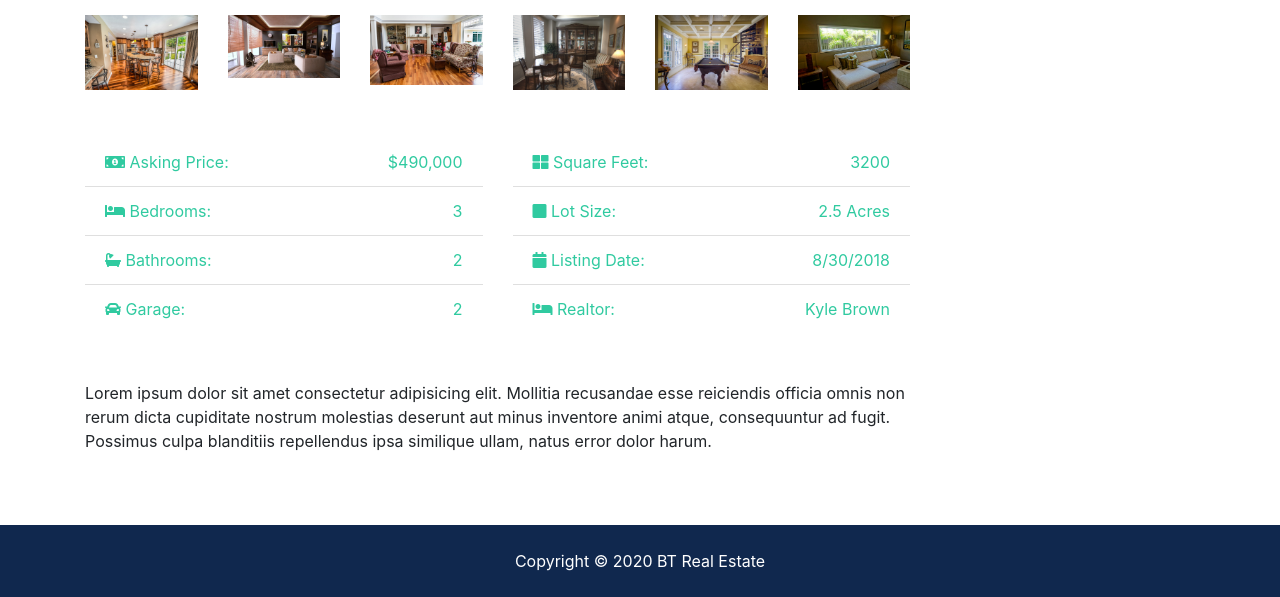
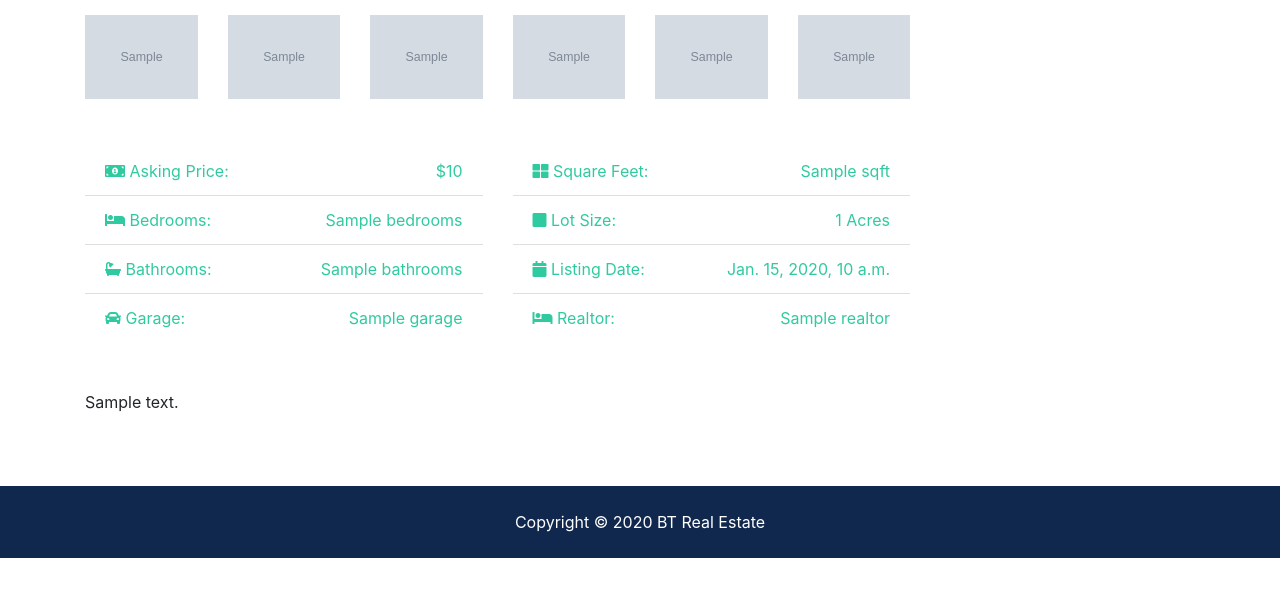
Before and after one commit to webmakaka/Python-django-dev-to-deployment, a Django app: template project/templates/listings/listing.html in a window 1280 px wide. Shown: the part 1131-1728 px from the top of the page. After the commit the page ends 1689 px from the top, so only its background shows below. Run offline with Django 3.2, Linux system fonts and the light colour scheme; the template is opened without the code that fills it: most values are stand-ins (such as "Sample title", 1, 10 or a date in 2020); grey boxes marked "Sample" are stand-in pictures; some libraries are stand-ins or nearby versions.

Commit message:
06. View Methods, Display & Search | 43. Single Listing Page

```diff
--- a/project/templates/listings/listing.html
+++ b/project/templates/listings/listing.html
@@ -1,11 +1,15 @@
-{% extends 'base.html' %} {% block content %}
+{% extends 'base.html' %}
+
+{% load humanize %}
+
+{% block content %}
 
 <section id="showcase-inner" class="py-5 text-white">
   <div class="container">
     <div class="row text-center">
       <div class="col-md-12">
-        <h1 class="display-4">45 Drivewood Circle</h1>
-        <p class="lead"><i class="fas fa-map-marker"></i> Norwood MA, 02062</p>
+        <h1 class="display-4">{{ listing.title }}</h1>
+        <p class="lead"><i class="fas fa-map-marker"></i> {{ listing.city }} {{ listing.state }} {{ listing.zipcode }}</p>
       </div>
     </div>
   </div>
@@ -17,12 +21,12 @@
     <nav>
       <ol class="breadcrumb">
         <li class="breadcrumb-item">
-          <a href="index.html">Home</a>
+          <a href="{% url 'index' %}">Home</a>
         </li>
         <li class="breadcrumb-item">
-          <a href="listings.html">Listings</a>
+          <a href="{% url 'listings' %}">Listings</a>
         </li>
-        <li class="breadcrumb-item active">42 Drivewood Circle</li>
+        <li class="breadcrumb-item active">{{ listing.title }}</li>
       </ol>
     </nav>
   </div>
@@ -31,89 +35,100 @@
 <!-- Listing -->
 <section id="listing" class="py-4">
   <div class="container">
-    <a href="listings.html" class="btn btn-light mb-4">Back To Listings</a>
+    <a href="{% url 'listings' %}" class="btn btn-light mb-4">Back To Listings</a>
     <div class="row">
       <div class="col-md-9">
         <!-- Home Main Image -->
         <img
-          src="assets/img/homes/home-1.jpg"
+          src="{{ listing.photo_main.url }}"
           alt=""
           class="img-main img-fluid mb-3"
         />
         <!-- Thumbnails -->
         <div class="row mb-5 thumbs">
+
+          {% if listing.photo_1 %}
           <div class="col-md-2">
-            <a
-              href="assets/img/homes/home-inside-1.jpg"
-              data-lightbox="home-images"
-            >
+            <a href="{{ listing.photo_1.url }}"
+              data-lightbox="home-images" >
               <img
-                src="assets/img/homes/home-inside-1.jpg"
+                src="{{ listing.photo_1.url }}"
                 alt=""
                 class="img-fluid"
               />
             </a>
           </div>
+          {% endif %}
+          {% if listing.photo_2 %}
           <div class="col-md-2">
             <a
-              href="assets/img/homes/home-inside-2.jpg"
+              href="{{ listing.photo_2.url }}"
               data-lightbox="home-images"
             >
               <img
-                src="assets/img/homes/home-inside-2.jpg"
+                src="{{ listing.photo_2.url }}"
                 alt=""
                 class="img-fluid"
               />
             </a>
           </div>
+          {% endif %}
+          {% if listing.photo_3 %}
           <div class="col-md-2">
             <a
-              href="assets/img/homes/home-inside-3.jpg"
+              href="{{ listing.photo_3.url }}"
               data-lightbox="home-images"
             >
               <img
-                src="assets/img/homes/home-inside-3.jpg"
+                src="{{ listing.photo_3.url }}"
                 alt=""
                 class="img-fluid"
               />
             </a>
           </div>
+          {% endif %}
+          {% if listing.photo_4 %}
           <div class="col-md-2">
             <a
-              href="assets/img/homes/home-inside-4.jpg"
+              href="{{ listing.photo_4.url }}"
               data-lightbox="home-images"
             >
               <img
-                src="assets/img/homes/home-inside-4.jpg"
+                src="{{ listing.photo_4.url }}"
                 alt=""
                 class="img-fluid"
               />
             </a>
           </div>
+          {% endif %}
+          {% if listing.photo_5 %}
           <div class="col-md-2">
             <a
-              href="assets/img/homes/home-inside-5.jpg"
+              href="{{ listing.photo_5.url }}"
               data-lightbox="home-images"
             >
               <img
-                src="assets/img/homes/home-inside-5.jpg"
+                src="{{ listing.photo_5.url }}"
                 alt=""
                 class="img-fluid"
               />
             </a>
           </div>
+          {% endif %}
+          {% if listing.photo_6 %}
           <div class="col-md-2">
             <a
-              href="assets/img/homes/home-inside-6.jpg"
+              href="{{ listing.photo_6.url }}"
               data-lightbox="home-images"
             >
               <img
-                src="assets/img/homes/home-inside-6.jpg"
+                src="{{ listing.photo_6.url }}"
                 alt=""
                 class="img-fluid"
               />
             </a>
           </div>
+          {% endif %}
         </div>
         <!-- Fields -->
         <div class="row mb-5 fields">
@@ -121,19 +136,19 @@
             <ul class="list-group list-group-flush">
               <li class="list-group-item text-secondary">
                 <i class="fas fa-money-bill-alt"></i> Asking Price:
-                <span class="float-right">$490,000</span>
+                <span class="float-right">${{ listing.price | intcomma }}</span>
               </li>
               <li class="list-group-item text-secondary">
                 <i class="fas fa-bed"></i> Bedrooms:
-                <span class="float-right">3</span>
+                <span class="float-right">{{ listing.bedrooms }}</span>
               </li>
               <li class="list-group-item text-secondary">
                 <i class="fas fa-bath"></i> Bathrooms:
-                <span class="float-right">2</span>
+                <span class="float-right">{{ listing.bathrooms }}</span>
               </li>
               <li class="list-group-item text-secondary">
                 <i class="fas fa-car"></i> Garage:
-                <span class="float-right">2 </span>
+                <span class="float-right">{{ listing.garage }} </span>
               </li>
             </ul>
           </div>
@@ -141,19 +156,19 @@
             <ul class="list-group list-group-flush">
               <li class="list-group-item text-secondary">
                 <i class="fas fa-th-large"></i> Square Feet:
-                <span class="float-right">3200</span>
+                <span class="float-right">{{ listing.sqft }}</span>
               </li>
               <li class="list-group-item text-secondary">
                 <i class="fas fa-square"></i> Lot Size:
-                <span class="float-right">2.5 Acres </span>
+                <span class="float-right">{{ listing.lot_size }} Acres </span>
               </li>
               <li class="list-group-item text-secondary">
                 <i class="fas fa-calendar"></i> Listing Date:
-                <span class="float-right">8/30/2018</span>
+                <span class="float-right">{{ listing.list_date }}</span>
               </li>
               <li class="list-group-item text-secondary">
                 <i class="fas fa-bed"></i> Realtor:
-                <span class="float-right">Kyle Brown </span>
+                <span class="float-right">{{ listing.realtor }}</span>
               </li>
             </ul>
           </div>
@@ -162,11 +177,7 @@
         <!-- Description -->
         <div class="row mb-5">
           <div class="col-md-12">
-            Lorem ipsum dolor sit amet consectetur adipisicing elit. Mollitia
-            recusandae esse reiciendis officia omnis non rerum dicta cupiditate
-            nostrum molestias deserunt aut minus inventore animi atque,
-            consequuntur ad fugit. Possimus culpa blanditiis repellendus ipsa
-            similique ullam, natus error dolor harum.
+            {{ listing.description }}
           </div>
         </div>
       </div>
@@ -174,12 +185,12 @@
         <div class="card mb-3">
           <img
             class="card-img-top"
-            src="assets/img/realtors/kyle.jpg"
-            alt="Seller of the month"
+            src="{{ listing.realtor.photo.url }}"
+            alt=""
           />
           <div class="card-body">
             <h5 class="card-title">Property Realtor</h5>
-            <h6 class="text-secondary">Kyle Brown</h6>
+            <h6 class="text-secondary">{{ listing.realtor }}</h6>
           </div>
         </div>
         <button
```
Also changed, not shown: project/listings/views.py (+9 -2 lines), Readme.md, img/pic-16.png (added), img/pic-17.png (added).
